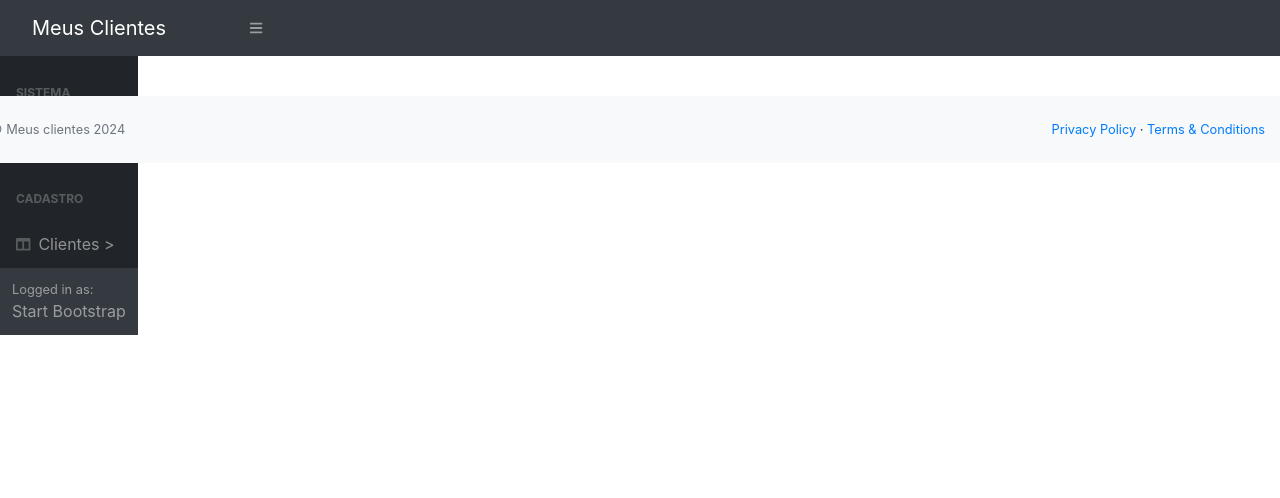
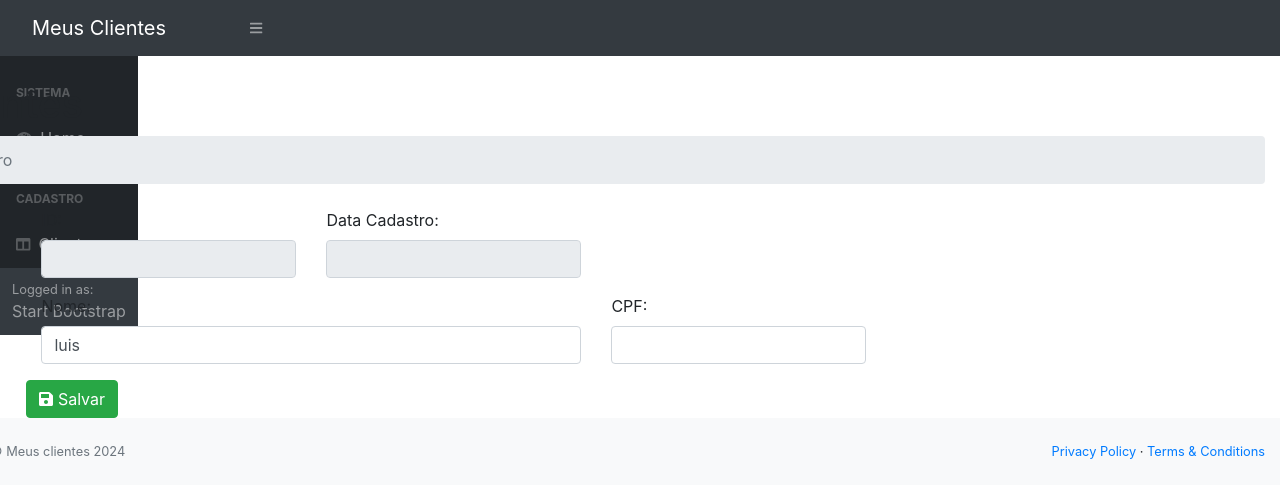
Before and after one commit to luiscarlos/clientes-front, an Angular app: page /clientes-form in a window 1280 px wide. Shown: the top 498 px of the page. Built offline with nearby package versions, Linux system fonts and the light colour scheme.

Commit message:
Criando formulario de cliente

```diff
--- /dev/null
+++ b/src/app/clientes/cliente.ts
@@ -0,0 +1,7 @@
+export class Cliente{
+id: any;
+nome: any;
+cpf: any;
+dataCadastro: any;
+
+}
--- a/src/app/clientes/clientes-form/clientes-form.component.html
+++ b/src/app/clientes/clientes-form/clientes-form.component.html
@@ -1 +1,41 @@
-<p>Formulário de clientes!</p>
+<h1 class="mt-4">Clientes </h1>
+<ol class="breadcrumb mb-4">
+    <li class="breadcrumb-item active">Cadastro</li>
+</ol>
+
+<div class="container">
+  <form>
+    <div class="row">
+      <div class="form-group col-md-3">
+        <label for="inputCity">ID:</label>
+        <input type="text" class="form-control"  disabled="true" [ngModel]="cliente.id" name="id">
+      </div>
+
+      <div class="form-group col-md-3">
+        <label for="inputCEP">Data Cadastro:</label>
+        <input type="text" class="form-control"  disabled="true"  [ngModel]="cliente.dataCadastro" name="dataCadastro">
+      </div>
+    </div>
+
+    <div class="row">
+      <div class="form-group col-md-6">
+        <label for="inputCity">Nome:</label>
+        <input type="text" class="form-control"  [(ngModel)]="cliente.nome" name="nome"/>
+      </div>
+
+      <div class="form-group col-md-3">
+        <label for="inputCEP">CPF:</label>
+        <input type="text" class="form-control"   [(ngModel)]="cliente.cpf" name="cpf">
+      </div>
+    </div>
+
+        <div class="row">
+          <div class="col-md-02">
+            <button type="submit" class="btn btn-success" (click)="clicar()">
+              <i class="fa fa-save"></i> Salvar
+            </button>
+
+          </div>
+        </div>
+  </form>
+</div>
--- a/src/app/clientes/clientes-form/clientes-form.component.ts
+++ b/src/app/clientes/clientes-form/clientes-form.component.ts
@@ -1,12 +1,29 @@
-import { Component } from '@angular/core';
+import { Component, OnInit } from '@angular/core';
+import {Cliente } from '../cliente'
+import { FormsModule } from '@angular/forms';
 
 @Component({
   selector: 'app-clientes-form',
   standalone: true,
-  imports: [],
+  imports: [FormsModule],
   templateUrl: './clientes-form.component.html',
   styleUrl: './clientes-form.component.css'
 })
-export class ClientesFormComponent {
+export class ClientesFormComponent implements OnInit{
 
+  cliente: Cliente;
+
+  constructor() {
+    this.cliente = new Cliente();
+    this.cliente.nome='luis';
+  }
+
+
+  ngOnInit(): void {
+
+  }
+
+  clicar(){
+    console.log(this.cliente);
+  }
 }
```
Also changed, not shown: src/app/clientes/clientes-routing.module.ts (deleted, +0 -10 lines), src/app/clientes/clientes.module.ts (deleted, +0 -14 lines).
